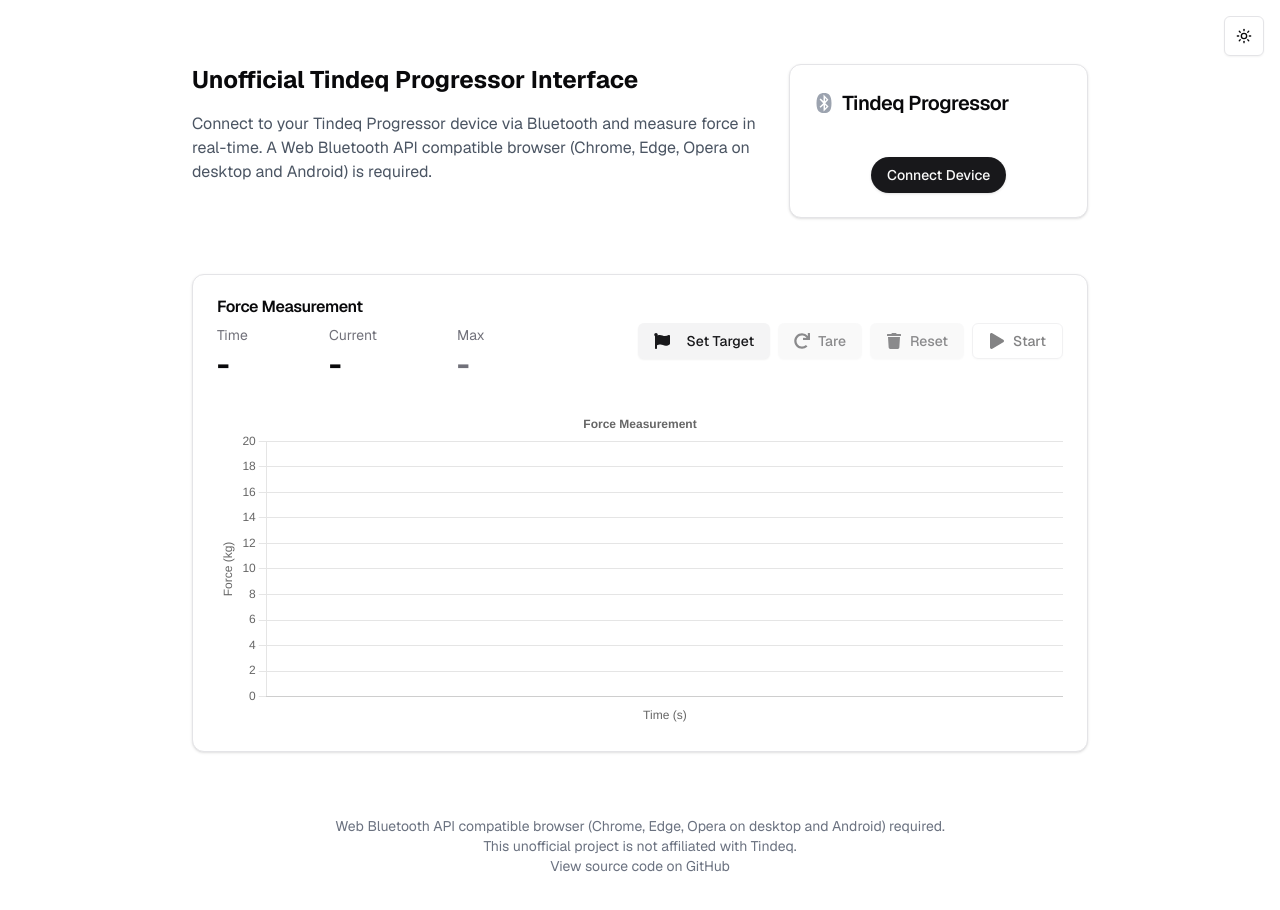
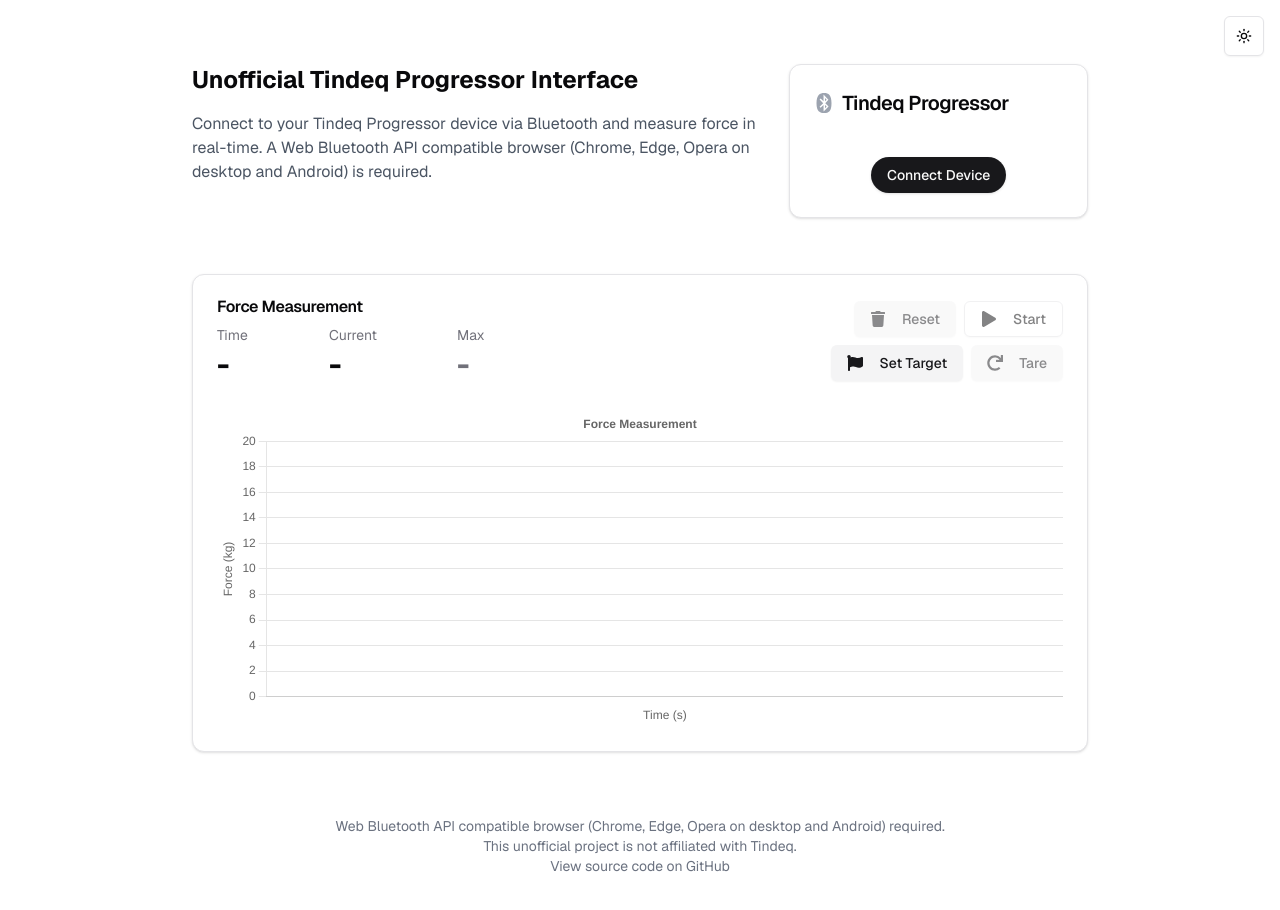
Before and after one commit to simonlandau/progressor-web-interface, a Next.js app: page / in a window 1280 px wide. Shown: the top 910 px of the page. Built offline with nearby package versions, Linux system fonts and the light colour scheme.

Commit message:
Reorganize ForceMeasurement component button layout and styling

```diff
--- a/app/components/ForceMeasurement.tsx
+++ b/app/components/ForceMeasurement.tsx
@@ -218,13 +218,37 @@
             </div>
           </div>
 
-          <div className="flex flex-col space-y-2 md:space-y-0 md:flex-row md:space-x-2">
+          <div className="flex flex-col space-y-2 items-end">
+            <div className="flex space-x-2">
+              <Button
+                onClick={resetMeasurements}
+                disabled={isMeasuring || (elapsedTime === 0 && maxForce === null)}
+                variant="secondary"
+                size="default"
+              >
+                <FaTrash className="mr-2" />
+                <span>Reset</span>
+              </Button>
+
+              {!isMeasuring ? (
+                <Button onClick={startMeasurement} disabled={!isConnected} variant={!isConnected ? "outline" : "default"}>
+                  <FaPlay className="mr-2" />
+                  <span>Start</span>
+                </Button>
+              ) : (
+                <Button onClick={stopMeasurement} variant="destructive">
+                  <FaStop className="mr-2" />
+                  <span>Stop</span>
+                </Button>
+              )}
+            </div>
+
             <div className="flex space-x-2">
               <DropdownMenu>
                 <DropdownMenuTrigger asChild>
                   <Button variant="secondary" size="default">
-                    <FaFlag />
-                    <span className="ml-2">{checkpointValue !== null ? `Target: ${checkpointValue.toFixed(1)} kg` : "Set Target"}</span>
+                    <FaFlag className="mr-2" />
+                    <span>{checkpointValue !== null ? `Target ${checkpointValue.toFixed(1)} kg` : "Set Target"}</span>
                   </Button>
                 </DropdownMenuTrigger>
                 <DropdownMenuContent align="end" className="w-56 p-3">
@@ -261,31 +285,9 @@
               </DropdownMenu>
 
               <Button onClick={tareScale} disabled={!isConnected || isMeasuring} variant="secondary" size="default">
-                <FaRedo />
+                <FaRedo className="mr-2" />
                 <span>Tare</span>
               </Button>
-
-              <Button
-                onClick={resetMeasurements}
-                disabled={isMeasuring || (elapsedTime === 0 && maxForce === null)}
-                variant="secondary"
-                size="default"
-              >
-                <FaTrash />
-                <span>Reset</span>
-              </Button>
-
-              {!isMeasuring ? (
-                <Button onClick={startMeasurement} disabled={!isConnected} variant={!isConnected ? "outline" : "default"} className="">
-                  <FaPlay />
-                  <span>Start</span>
-                </Button>
-              ) : (
-                <Button onClick={stopMeasurement} variant="destructive">
-                  <FaStop />
-                  <span>Stop</span>
-                </Button>
-              )}
             </div>
           </div>
         </div>
```
